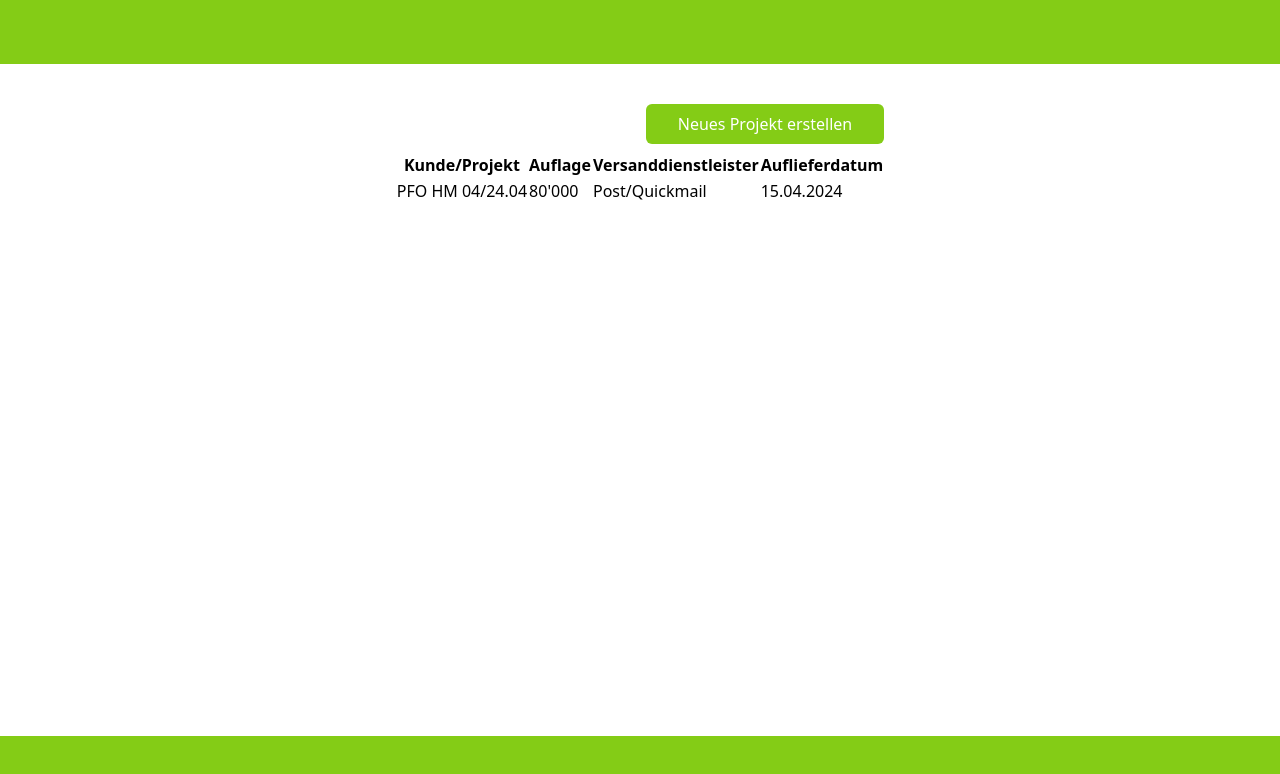
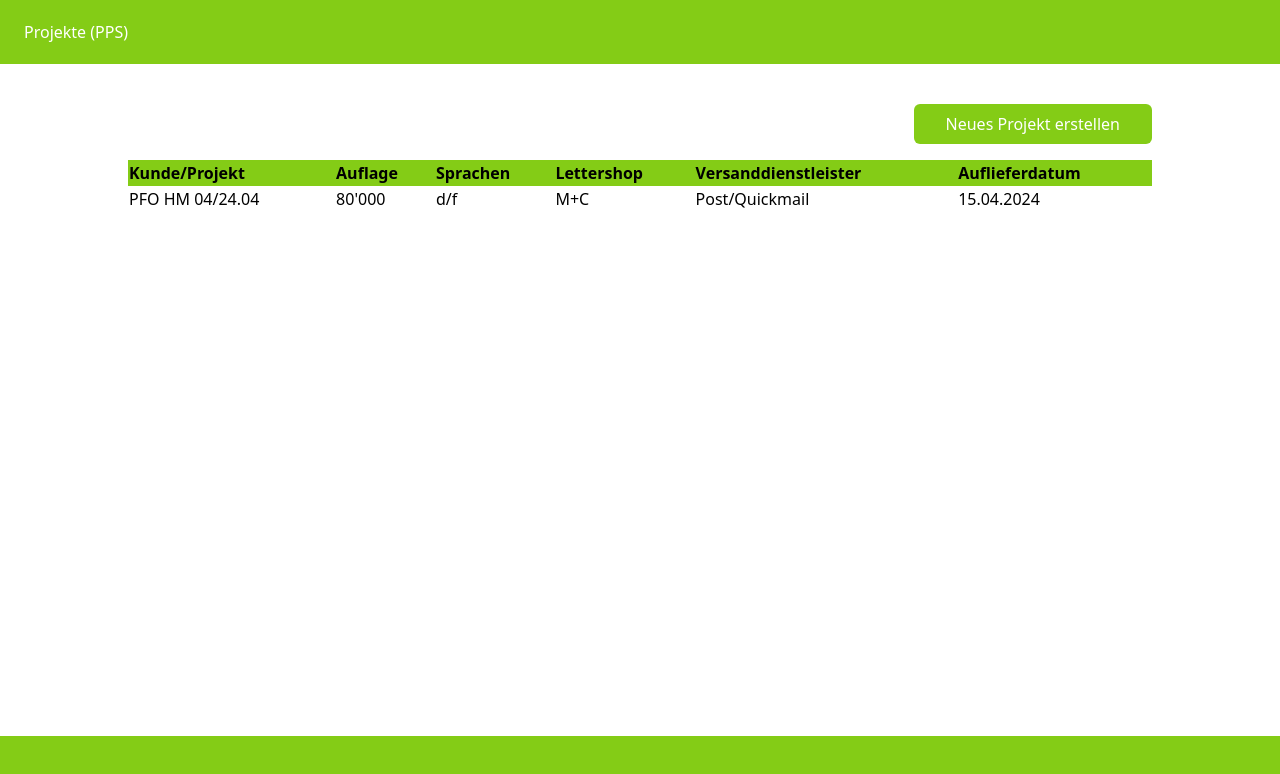
Before and after one commit to Stephan-Habermacher/hexagon_frontend, a React (Vite) app: page /projektuebersicht in a window 1280 px wide. Shown: the top 774 px of the page. Built offline with nearby package versions, Linux system fonts and the light colour scheme.

Commit message:
Add the ProjectOverviewView

```diff
--- a/src/components/Header.tsx
+++ b/src/components/Header.tsx
@@ -1,7 +1,13 @@
 import React from "react";
 
 function Header() {
-  return <header className="w-full h-16 text-white bg-lime-500 mb-8"></header>;
+  return (
+    <header className="w-full h-16 flex text-white bg-lime-500 mb-8">
+      <ul className="content-center ml-6">
+        <li>Projekte (PPS)</li>
+      </ul>
+    </header>
+  );
 }
 
 export default Header;
--- a/src/components/Page.tsx
+++ b/src/components/Page.tsx
@@ -6,7 +6,7 @@ function Page({ children }: { children: React.ReactNode }) {
   return (
     <div className="h-screen flex flex-col items-center">
       <Header />
-      <main className="max-w-screen-lg flex-1">{children}</main>
+      <main className="w-full max-w-screen-lg flex-1">{children}</main>
       <Footer />
     </div>
   );
--- a/src/components/Table.tsx
+++ b/src/components/Table.tsx
@@ -2,19 +2,27 @@ import React from "react";
 
 function Table() {
   return (
-    <table>
+    <table className="table-auto w-full text-left">
+      <thead className="bg-lime-500">
         <tr>
           <th>Kunde/Projekt</th>
           <th>Auflage</th>
+          <th>Sprachen</th>
+          <th>Lettershop</th>
           <th>Versanddienstleister</th>
           <th>Auflieferdatum</th>
         </tr>
-      <tr>
+      </thead>
+      <tbody>
+        <tr className="hover:bg-lime-200">
           <td>PFO HM 04/24.04</td>
           <td>80'000</td>
+          <td>d/f</td>
+          <td>M+C</td>
           <td>Post/Quickmail</td>
           <td>15.04.2024</td>
         </tr>
+      </tbody>
     </table>
   );
 }
--- a/src/views/ProjectsOverviewView.tsx
+++ b/src/views/ProjectsOverviewView.tsx
@@ -6,10 +6,14 @@ import Table from "../components/Table";
 function ProjectsOverviewView() {
   return (
     <Page>
-      <div className="w-full flex justify-end ">
-        <Button text="Neues Projekt erstellen" />
-      </div>
-      <Table />
+      <>
+        <div className="w-full flex justify-end ">
+          <Button text="Neues Projekt erstellen" />
+        </div>
+        <div className="mt-2">
+          <Table />
+        </div>
+      </>
     </Page>
   );
 }
```
Lines whose indentation alone changed are shown as unchanged.
